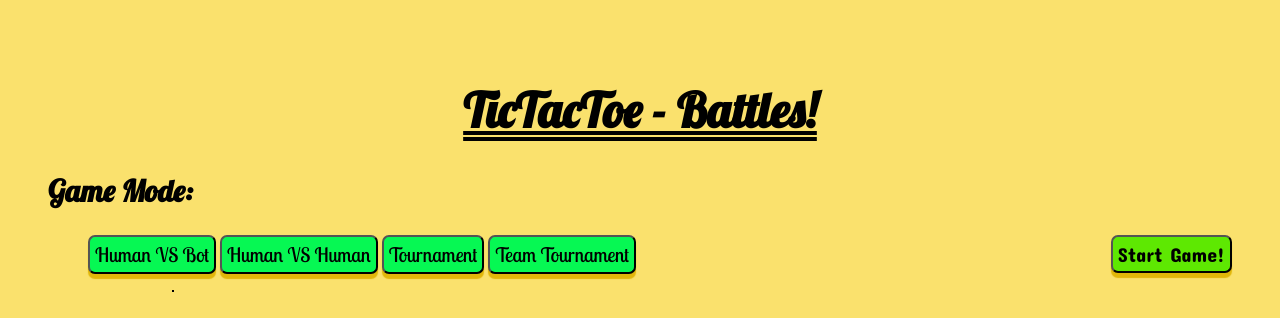
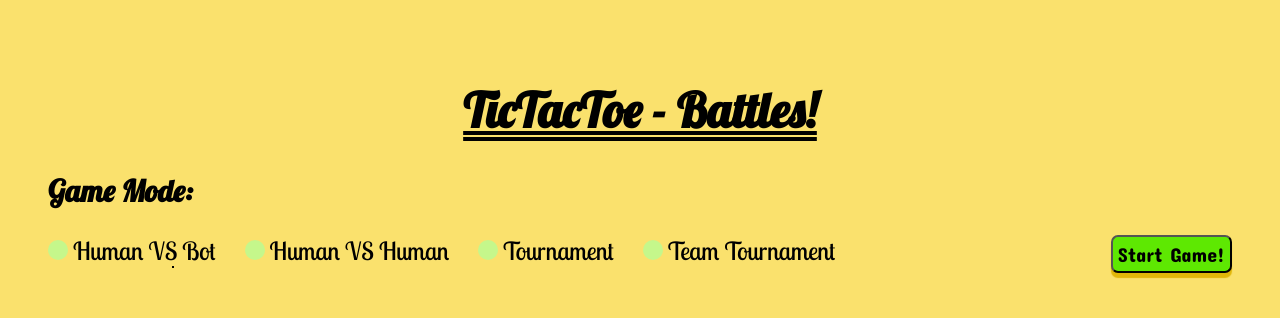
Before and after one commit to dorb4r/TicTacToe_-_Battles, a plain HTML site: page index.html in a window 1280 px wide. Drawn offline with nearby package versions, Linux system fonts and the light colour scheme.

Commit message:
Change game mode button to radio buttons

```diff
--- a/index.html
+++ b/index.html
@@ -13,15 +13,25 @@
     <header>
         <h1 id = 'nameGame'>TicTacToe - Battles!</h1>
     </header>
-    <div id="GameMenu">
+    <div id="gameMenu">
         <h2>Game Mode:</h2>
-        <ul>
-            <button>Human VS Bot</button>
-            <button>Human VS Human</button>
-            <button>Tournament</button>
-            <button>Team Tournament</button>
+            <label class='mode'>Human VS Bot
+                <input type = 'radio' name = 'radio'>
+                <span class = 'checkmark'></span>
+            </label>
+            <label class='mode'>Human VS Human
+                <input type = 'radio' name = 'radio'>
+                <span class = 'checkmark'></span>
+            </label>
+            <label class='mode'>Tournament
+                <input type = 'radio' name = 'radio'>
+                <span class = 'checkmark'></span>
+            </label>
+            <label class='mode'>Team Tournament
+                <input type = 'radio' name = 'radio'>
+                <span class = 'checkmark'></span>
+            </label>
             <button id = 'start' onclick="StartGame(3)">Start Game!</button>
-        </ul>
 
     </div>
 
```
